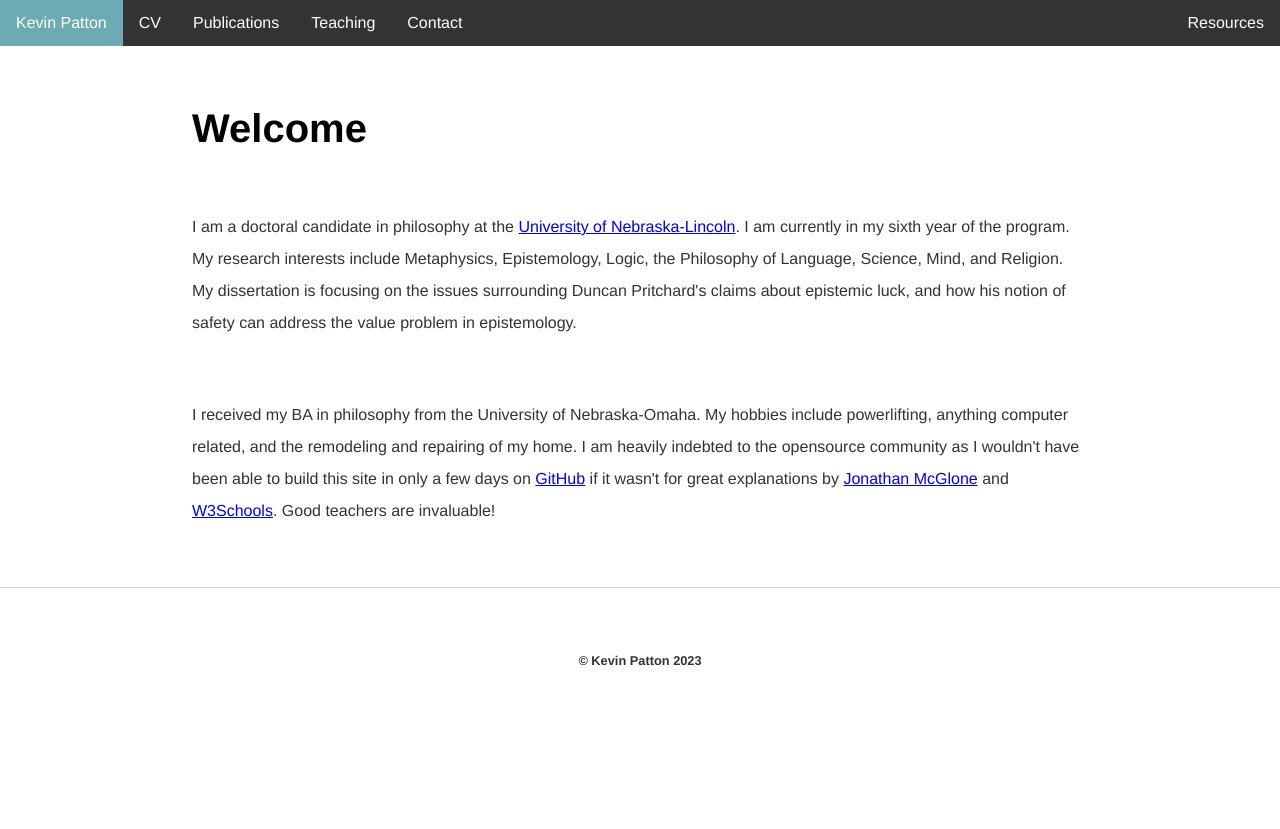
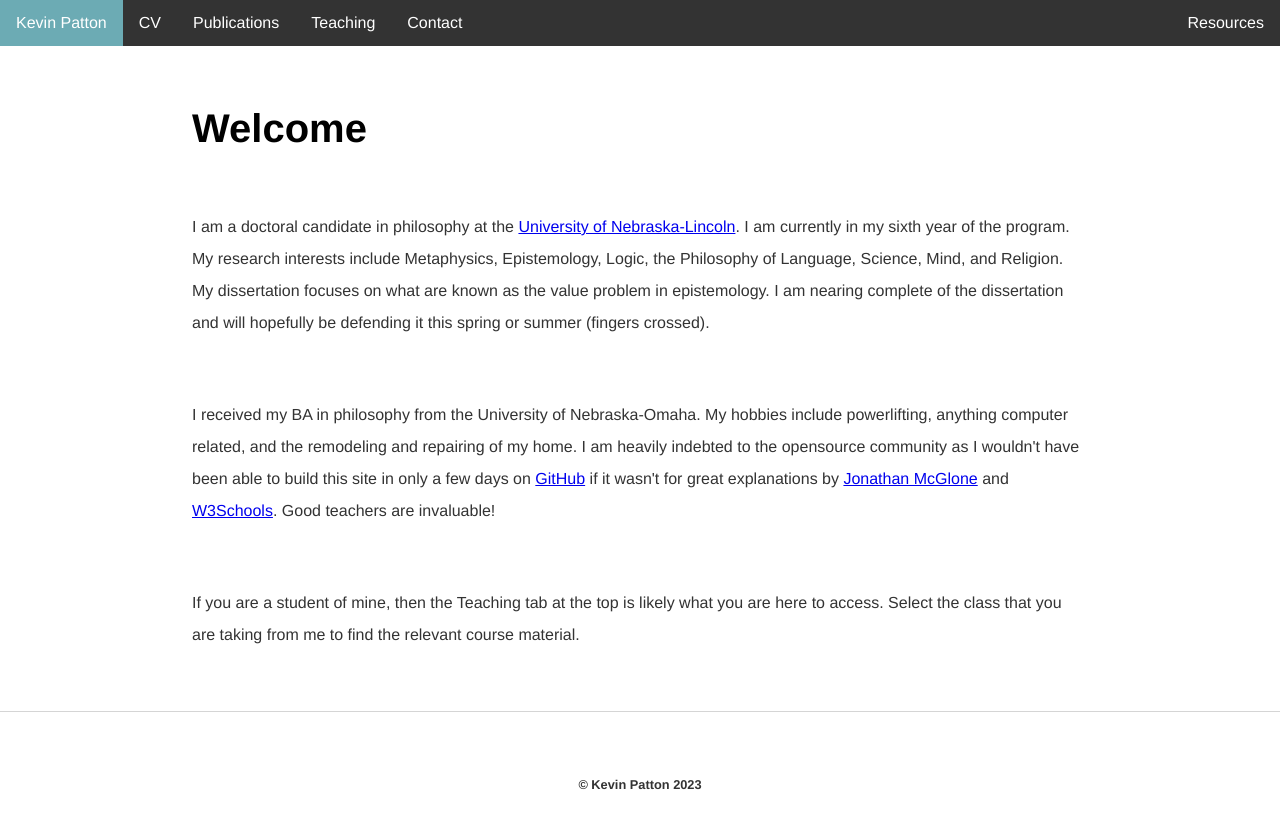
Before and after one commit to kevinjpatton/kevinjpatton.github.io, a Jekyll site: the page built from index.html, in a window 1280 px wide. Shown: the top 829 px of the page. Built offline with Jekyll 4.4.1, drawn with Linux system fonts in a browser that asks for light colours; Markdown is read by kramdown in place of the engine named in the settings.

Commit message:
Update index.html

```diff
--- a/index.html
+++ b/index.html
@@ -4,6 +4,7 @@ title: Kevin Patton
 ---
 <div class="blurb">
 	<h1>Welcome</h1>
-	<p>I am a doctoral candidate in philosophy at the <a href="http://www.unl.edu/philosophy/graduate-students#patton" target="_blank">University of Nebraska-Lincoln</a>.  I am currently in my sixth year of the program.  My research interests include Metaphysics, Epistemology, Logic, the Philosophy of Language, Science, Mind, and Religion.  My dissertation is focusing on the issues surrounding Duncan Pritchard's claims about epistemic luck, and how his notion of safety can address the value problem in epistemology.</p>
+	<p>I am a doctoral candidate in philosophy at the <a href="http://www.unl.edu/philosophy/graduate-students#patton" target="_blank">University of Nebraska-Lincoln</a>.  I am currently in my sixth year of the program.  My research interests include Metaphysics, Epistemology, Logic, the Philosophy of Language, Science, Mind, and Religion.  My dissertation focuses on what are known as the value problem in epistemology.  I am nearing complete of the dissertation and will hopefully be defending it this spring or summer (fingers crossed).</p>
 	<p>I received my BA in philosophy from the University of Nebraska-Omaha.  My hobbies include powerlifting, anything computer related, and the remodeling and repairing of my home.  I am heavily indebted to the opensource community as I wouldn't have been able to build this site in only a few days on <a href="https://github.com" target="_blank">GitHub</a> if it wasn't for great explanations by <a href="https://github.com/jmcglone" target="_blank">Jonathan McGlone</a> and <a href="http://www.w3schools.com/" target="_blank">W3Schools</a>.  Good teachers are invaluable!</p>
+	<p>If you are a student of mine, then the Teaching tab at the top is likely what you are here to access.  Select the class that you are taking from me to find the relevant course material.</p>
 </div><!-- /.blurb -->
```
